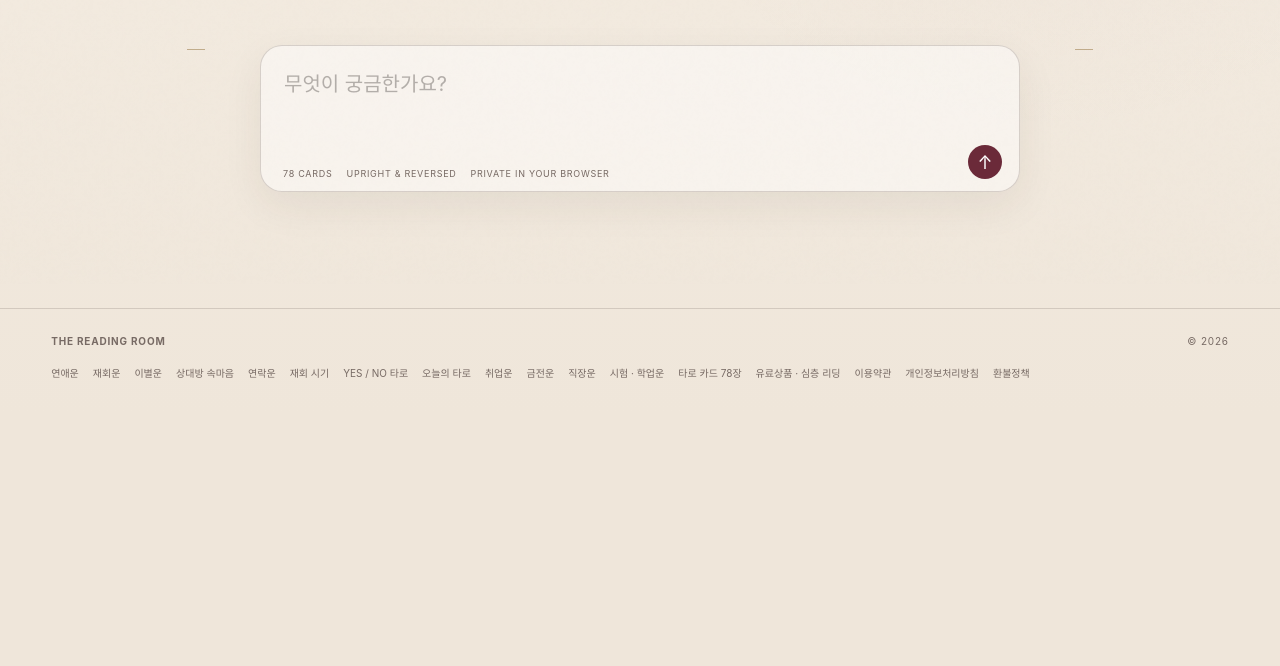
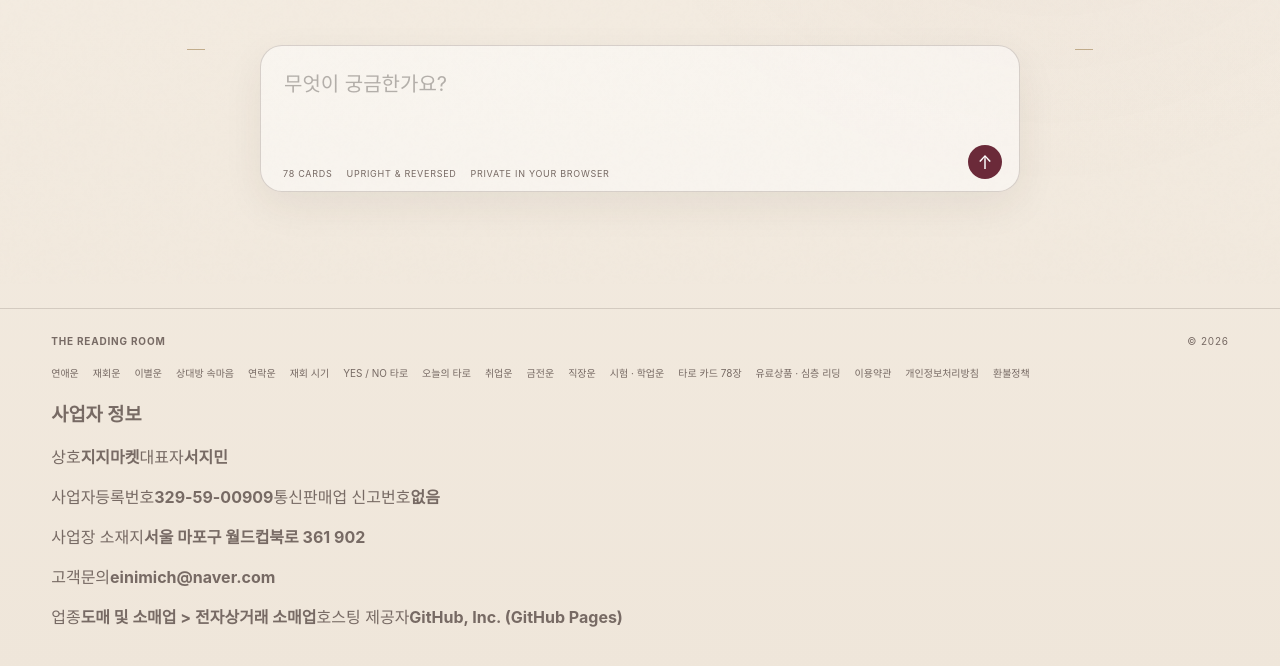
Before and after one commit to ji-minseo/the-reading-room, a website: page index.html in a window 1280 px wide. Shown: the part 516-1182 px from the top of the page. Before the commit the page ends 930 px from the top, so only its background shows below. Drawn offline with Linux system fonts and the light colour scheme.

Commit message:
Publish business information on home footer

```diff
--- a/index.html
+++ b/index.html
@@ -143,6 +143,14 @@
       <a href="/privacy/">개인정보처리방침</a>
       <a href="/refund/">환불정책</a>
     </nav>
+    <section class="merchant-info" aria-label="사업자 정보">
+      <h3>사업자 정보</h3>
+      <p><span>상호</span><strong>지지마켓</strong><span>대표자</span><strong>서지민</strong></p>
+      <p><span>사업자등록번호</span><strong>329-59-00909</strong><span>통신판매업 신고번호</span><strong>없음</strong></p>
+      <p><span>사업장 소재지</span><strong>서울 마포구 월드컵북로 361 902</strong></p>
+      <p><span>고객문의</span><strong><a href="mailto:einimich@naver.com">einimich@naver.com</a></strong></p>
+      <p><span>업종</span><strong>도매 및 소매업 &gt; 전자상거래 소매업</strong><span>호스팅 제공자</span><strong>GitHub, Inc. (GitHub Pages)</strong></p>
+    </section>
   </footer>
 
   <script type="module" src="./app.mjs"></script>
```
